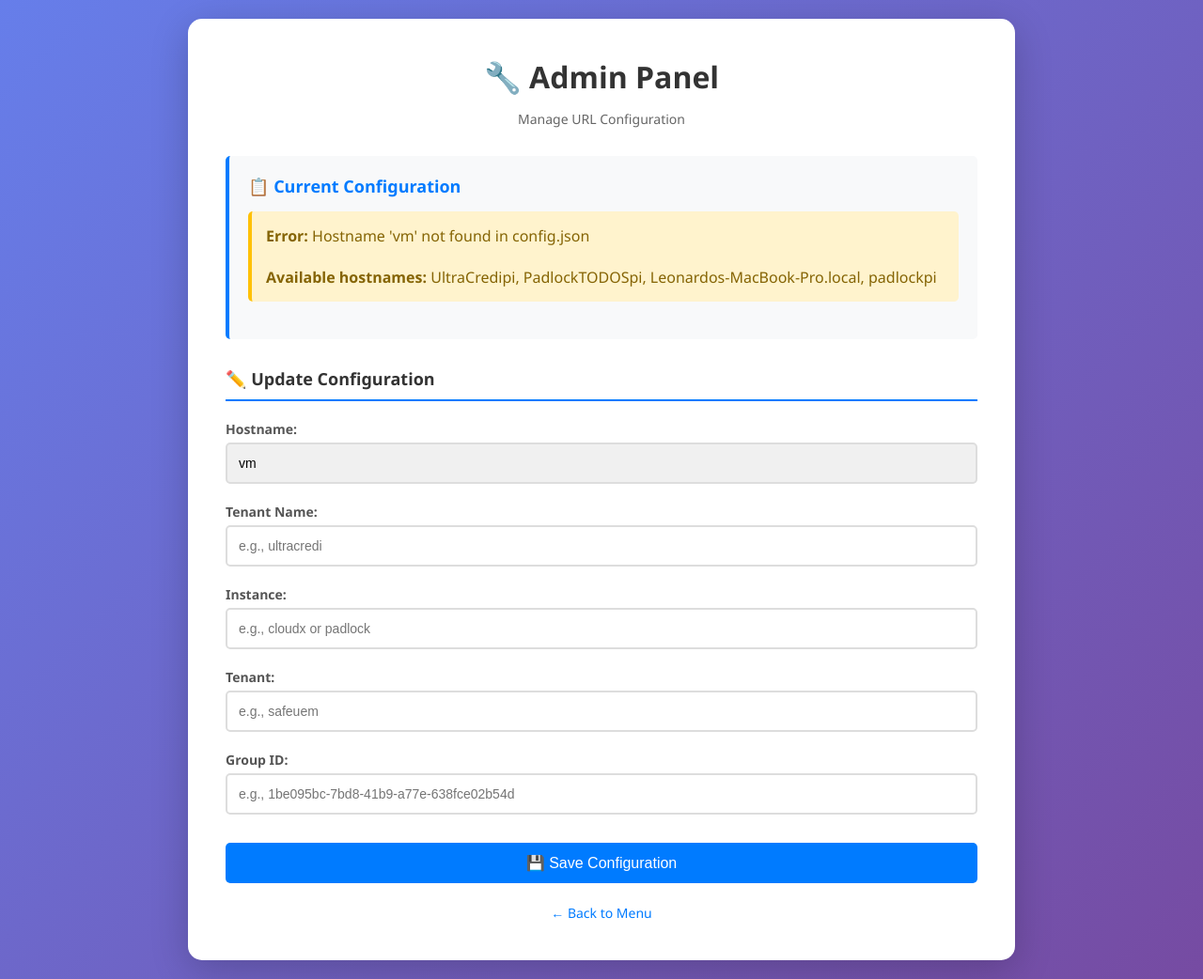
After one commit to LeonardoCastellanos22/safedo, a Flask app: page /admin/ in a window 1280 px wide. The commit adds this page. Shown: the whole page at 94% size. Run offline with Flask 3, Linux system fonts and the light colour scheme; some libraries are stand-ins or nearby versions.

Commit message:
Adding admin panel to change URL config

```diff
--- a/app.py
+++ b/app.py
@@ -153,6 +153,39 @@ def set_apk():
     except Exception as e:
         return jsonify({'error': str(e)}), 500
 
+@app.route('/admin/', methods=['GET', 'POST'])
+def admin():
+    """Admin page to manage URL configuration for the Raspberry Pi"""
+    context = {}
+    message = None
+    error = None
+
+    if request.method == 'POST':
+        # Get form data
+        hostname = request.form.get('hostname')
+        tenant_name = request.form.get('tenant_name')
+        instance = request.form.get('instance')
+        tenant = request.form.get('tenant')
+        group_id = request.form.get('group_id')
+
+        # Update the configuration
+        result = update_config_for_hostname(hostname, tenant_name, instance, tenant, group_id)
+
+        if result.get('success'):
+            message = result.get('message')
+            # Update server_info.ini file
+            updating_file_on_pi()
+        else:
+            error = result.get('error')
+
+    # Get current configuration
+    current_config = get_current_url_config()
+    context['current_config'] = current_config
+    context['message'] = message
+    context['error'] = error
+
+    return render_template('admin.html', **context)
+
 
 if __name__ == "__main__":
     app.run(host='0.0.0.0', port=5000, debug=True, threaded=False)
--- a/server_info.ini
+++ b/server_info.ini
@@ -1 +1 @@
-https://{tenant_name}.{instance}.{tenant}.com/zs/enrollment/{group_id}
+https://trial01co.cloudx.safeuem.com/zs/enrollment/d375c51e-5cd6-48b5-a5e5-1051d0eafb95
--- /dev/null
+++ b/templates/admin.html
@@ -0,0 +1,301 @@
+<!DOCTYPE html>
+<html lang="en">
+<head>
+  <meta charset="UTF-8" />
+  <meta name="viewport" content="width=device-width, initial-scale=1.0"/>
+  <title>Admin - URL Configuration</title>
+  <style>
+    body {
+      font-family: 'Segoe UI', sans-serif;
+      background: linear-gradient(135deg, #667eea 0%, #764ba2 100%);
+      display: flex;
+      flex-direction: column;
+      align-items: center;
+      justify-content: center;
+      min-height: 100vh;
+      margin: 0;
+      padding: 20px;
+    }
+
+    .container {
+      background: white;
+      border-radius: 15px;
+      box-shadow: 0 10px 40px rgba(0,0,0,0.2);
+      padding: 40px;
+      max-width: 800px;
+      width: 100%;
+    }
+
+    h1 {
+      color: #333;
+      margin-top: 0;
+      margin-bottom: 10px;
+      text-align: center;
+    }
+
+    .subtitle {
+      text-align: center;
+      color: #666;
+      margin-bottom: 30px;
+      font-size: 14px;
+    }
+
+    .current-config {
+      background: #f8f9fa;
+      border-left: 4px solid #007BFF;
+      padding: 20px;
+      margin-bottom: 30px;
+      border-radius: 5px;
+    }
+
+    .current-config h2 {
+      margin-top: 0;
+      color: #007BFF;
+      font-size: 18px;
+    }
+
+    .config-item {
+      margin: 10px 0;
+      display: flex;
+      justify-content: space-between;
+      padding: 8px 0;
+      border-bottom: 1px solid #e0e0e0;
+    }
+
+    .config-item:last-child {
+      border-bottom: none;
+    }
+
+    .config-label {
+      font-weight: 600;
+      color: #555;
+    }
+
+    .config-value {
+      color: #333;
+      font-family: 'Courier New', monospace;
+      word-break: break-all;
+    }
+
+    .url-display {
+      background: #e7f3ff;
+      padding: 15px;
+      border-radius: 5px;
+      margin-top: 15px;
+      word-break: break-all;
+      font-family: 'Courier New', monospace;
+      font-size: 13px;
+      color: #0056b3;
+    }
+
+    .form-section {
+      margin-top: 30px;
+    }
+
+    .form-section h2 {
+      color: #333;
+      font-size: 18px;
+      margin-bottom: 20px;
+      padding-bottom: 10px;
+      border-bottom: 2px solid #007BFF;
+    }
+
+    .form-group {
+      margin-bottom: 20px;
+    }
+
+    label {
+      display: block;
+      margin-bottom: 5px;
+      color: #555;
+      font-weight: 600;
+      font-size: 14px;
+    }
+
+    input[type="text"] {
+      width: 100%;
+      padding: 12px;
+      border: 2px solid #ddd;
+      border-radius: 5px;
+      font-size: 14px;
+      transition: border-color 0.3s;
+      box-sizing: border-box;
+    }
+
+    input[type="text"]:focus {
+      outline: none;
+      border-color: #007BFF;
+    }
+
+    .button {
+      background-color: #007BFF;
+      color: white;
+      padding: 12px 30px;
+      border: none;
+      border-radius: 5px;
+      font-size: 16px;
+      cursor: pointer;
+      transition: background-color 0.3s, transform 0.2s;
+      width: 100%;
+      margin-top: 10px;
+    }
+
+    .button:hover {
+      background-color: #0056b3;
+      transform: translateY(-2px);
+    }
+
+    .button:active {
+      transform: translateY(0);
+    }
+
+    .message {
+      padding: 15px;
+      border-radius: 5px;
+      margin-bottom: 20px;
+      text-align: center;
+    }
+
+    .message.success {
+      background-color: #d4edda;
+      color: #155724;
+      border: 1px solid #c3e6cb;
+    }
+
+    .message.error {
+      background-color: #f8d7da;
+      color: #721c24;
+      border: 1px solid #f5c6cb;
+    }
+
+    .back-link {
+      text-align: center;
+      margin-top: 20px;
+    }
+
+    .back-link a {
+      color: #007BFF;
+      text-decoration: none;
+      font-size: 14px;
+    }
+
+    .back-link a:hover {
+      text-decoration: underline;
+    }
+
+    .error-box {
+      background: #fff3cd;
+      border-left: 4px solid #ffc107;
+      padding: 15px;
+      margin-bottom: 20px;
+      border-radius: 5px;
+      color: #856404;
+    }
+  </style>
+</head>
+<body>
+  <div class="container">
+    <h1>🔧 Admin Panel</h1>
+    <p class="subtitle">Manage URL Configuration</p>
+
+    {% if message %}
+    <div class="message success">
+      ✓ {{ message }}
+    </div>
+    {% endif %}
+
+    {% if error %}
+    <div class="message error">
+      ✗ {{ error }}
+    </div>
+    {% endif %}
+
+    <div class="current-config">
+      <h2>📋 Current Configuration</h2>
+
+      {% if current_config.error %}
+      <div class="error-box">
+        <strong>Error:</strong> {{ current_config.error }}
+        {% if current_config.available_hostnames %}
+        <br><br>
+        <strong>Available hostnames:</strong> {{ current_config.available_hostnames | join(', ') }}
+        {% endif %}
+      </div>
+      {% else %}
+      <div class="config-item">
+        <span class="config-label">Hostname:</span>
+        <span class="config-value">{{ current_config.hostname }}</span>
+      </div>
+      <div class="config-item">
+        <span class="config-label">Tenant Name:</span>
+        <span class="config-value">{{ current_config.tenant_name }}</span>
+      </div>
+      <div class="config-item">
+        <span class="config-label">Instance:</span>
+        <span class="config-value">{{ current_config.instance }}</span>
+      </div>
+      <div class="config-item">
+        <span class="config-label">Tenant:</span>
+        <span class="config-value">{{ current_config.tenant }}</span>
+      </div>
+      <div class="config-item">
+        <span class="config-label">Group ID:</span>
+        <span class="config-value">{{ current_config.group_id }}</span>
+      </div>
+
+      <div style="margin-top: 20px;">
+        <strong style="color: #007BFF;">🔗 Current URL (server_info.ini):</strong>
+        <div class="url-display">{{ current_config.url }}</div>
+      </div>
+      {% endif %}
+    </div>
+
+    <div class="form-section">
+      <h2>✏️ Update Configuration</h2>
+      <form method="POST" action="/admin/">
+        <div class="form-group">
+          <label for="hostname">Hostname:</label>
+          <input type="text" id="hostname" name="hostname"
+                 value="{{ current_config.hostname if current_config.hostname else '' }}"
+                 placeholder="e.g., UltraCredipi" readonly required
+                 style="background-color: #f0f0f0; cursor: not-allowed;">
+        </div>
+
+        <div class="form-group">
+          <label for="tenant_name">Tenant Name:</label>
+          <input type="text" id="tenant_name" name="tenant_name"
+                 value="{{ current_config.tenant_name if current_config.tenant_name else '' }}"
+                 placeholder="e.g., ultracredi" required>
+        </div>
+
+        <div class="form-group">
+          <label for="instance">Instance:</label>
+          <input type="text" id="instance" name="instance"
+                 value="{{ current_config.instance if current_config.instance else '' }}"
+                 placeholder="e.g., cloudx or padlock" required>
+        </div>
+
+        <div class="form-group">
+          <label for="tenant">Tenant:</label>
+          <input type="text" id="tenant" name="tenant"
+                 value="{{ current_config.tenant if current_config.tenant else '' }}"
+                 placeholder="e.g., safeuem" required>
+        </div>
+
+        <div class="form-group">
+          <label for="group_id">Group ID:</label>
+          <input type="text" id="group_id" name="group_id"
+                 value="{{ current_config.group_id if current_config.group_id else '' }}"
+                 placeholder="e.g., 1be095bc-7bd8-41b9-a77e-638fce02b54d" required>
+        </div>
+
+        <button type="submit" class="button">💾 Save Configuration</button>
+      </form>
+    </div>
+
+    <div class="back-link">
+      <a href="/">← Back to Menu</a>
+    </div>
+  </div>
+</body>
+</html>
--- a/templates/menu.html
+++ b/templates/menu.html
@@ -108,6 +108,7 @@
   <div class="menu">
     <a href="/starting_usb_adb_process" class="button">USB ADB Enrollment</a>
     <a href="/starting_adb_process" class="button">Wi-Fi ADB Enrollment</a>
+    <a href="/admin/" class="button" style="background-color: #6c757d;">⚙️ Admin Panel</a>
   </div>
 
   <div class="apk-selector">
```
Also changed, not shown: config.json (+4 -4 lines), main.py (+42 -0 lines), utils.py (+122 -4 lines), 1 other file.
